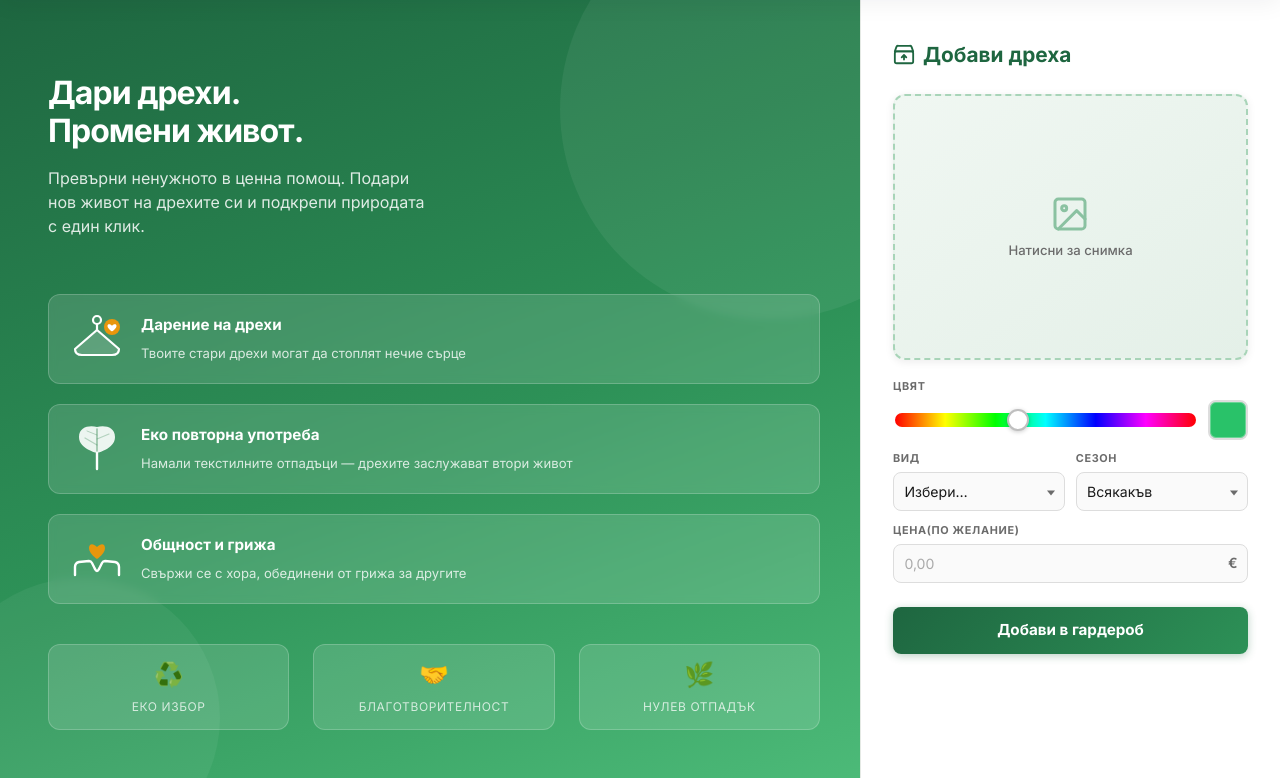
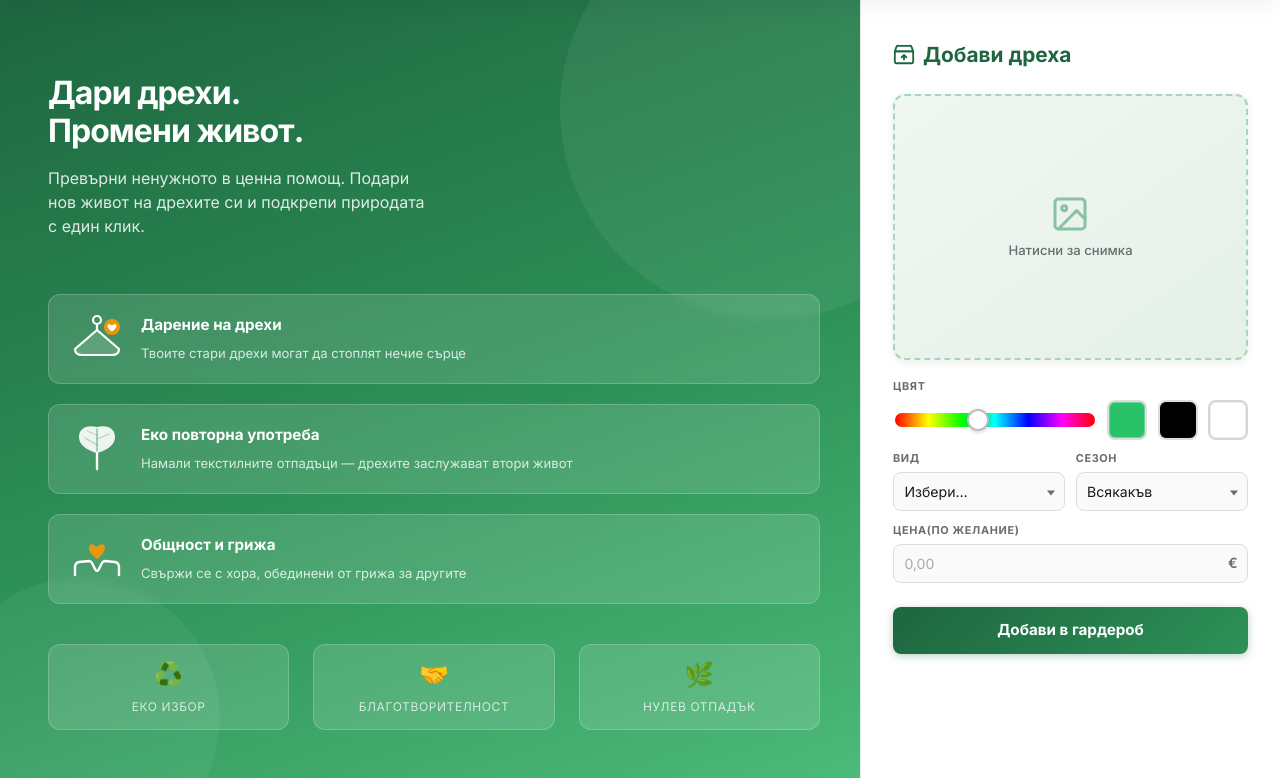
Before and after one commit to Choleto/BZMNM, a Flask app: page /home in a window 1280 px wide. Shown: the part 65-843 px from the top of the page. Run offline with Flask 3, Linux system fonts and the light colour scheme; the visitor is signed in with stand-in values (Sample User, id 1).

Commit message:
Black and white

```diff
--- a/static/home.css
+++ b/static/home.css
@@ -302,6 +302,37 @@
     border: 2px solid var(--border);
     box-shadow: inset 0 0 0 1px rgba(255, 255, 255, 0.3);
 }
+
+/* Бърз избор: чисто черно / бяло (нюансовият плъзгач не ги покрива) */
+.color-preset {
+    flex-shrink: 0;
+    width: 40px;
+    height: 40px;
+    margin: 0;
+    padding: 0;
+    border-radius: 8px;
+    border: 2px solid var(--border);
+    cursor: pointer;
+    transition: transform 0.15s ease, box-shadow 0.15s ease;
+}
+.color-preset--black {
+    background: #000000;
+}
+.color-preset--white {
+    background: #ffffff;
+    border-color: #d1d5db;
+    box-shadow: inset 0 0 0 1px rgba(0, 0, 0, 0.06);
+}
+.color-preset:hover {
+    transform: scale(1.05);
+}
+.color-preset:focus {
+    outline: none;
+}
+.color-preset:focus-visible {
+    box-shadow: 0 0 0 3px rgba(45, 145, 87, 0.35);
+}
+
 .filter-field > label {
     display: block;
     font-size: 0.68rem;
--- a/static/home.js
+++ b/static/home.js
@@ -79,9 +79,19 @@
         swatch.style.background = hex;
     }
 
+    function setSolidHex(hex) {
+        hiddenColor.value = hex;
+        swatch.style.background = hex;
+    }
+
     hueInput.addEventListener("input", syncColorFromHue);
     hueInput.addEventListener("change", syncColorFromHue);
     syncColorFromHue();
+
+    var presetBlack = document.getElementById("color-preset-black");
+    var presetWhite = document.getElementById("color-preset-white");
+    if (presetBlack) presetBlack.addEventListener("click", function () { setSolidHex("#000000"); });
+    if (presetWhite) presetWhite.addEventListener("click", function () { setSolidHex("#ffffff"); });
 })();
 
 (function () {
--- a/templates/home.html
+++ b/templates/home.html
@@ -163,6 +163,8 @@
                         <div class="color-slider-row">
                             <input type="range" id="color-hue" class="hue-slider" min="0" max="360" value="145" autocomplete="off">
                             <span class="color-swatch" id="color-swatch" title="Избран цвят"></span>
+                            <button type="button" class="color-preset color-preset--black" id="color-preset-black" title="Черно" aria-label="Черно"></button>
+                            <button type="button" class="color-preset color-preset--white" id="color-preset-white" title="Бяло" aria-label="Бяло"></button>
                         </div>
                         <!-- Скрито поле: hex цвят от плъзгача по-долу (попълва го JavaScript) -->
                     <input type="hidden" name="color" id="color-value" value="" required>
```
